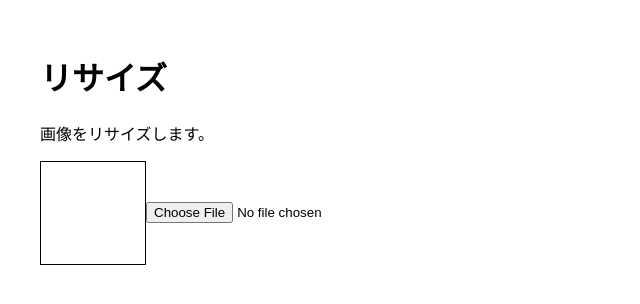
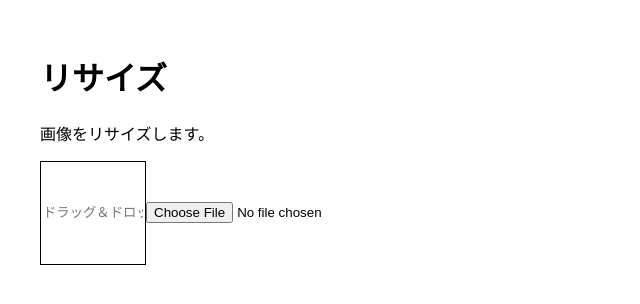
Before and after one commit to osawa-koki/simple-image-manipulator.ts, a React (Create React App) app: page /simple-image-manipulator.ts/resize in a window 1280 px wide. Shown: the top 304 px of the page, without its empty margins (0-640 px from the left). Built offline with nearby package versions, Linux system fonts and the light colour scheme.

Commit message:
小さな修正。

```diff
--- a/src/Pages/Resize.tsx
+++ b/src/Pages/Resize.tsx
@@ -58,7 +58,7 @@ class Resize extends React.Component {
       <div id="Resize">
         <h1>リサイズ</h1>
         <p>画像をリサイズします。</p>
-        <input id="drag-div" onDrop={this.FileDropped}></input>
+        <input id="drag-div" onDrop={this.FileDropped} placeholder="ドラッグ＆ドロップ" />
         <input type="file" onChange={this.FileSelected} />
       </div>
     );
```
